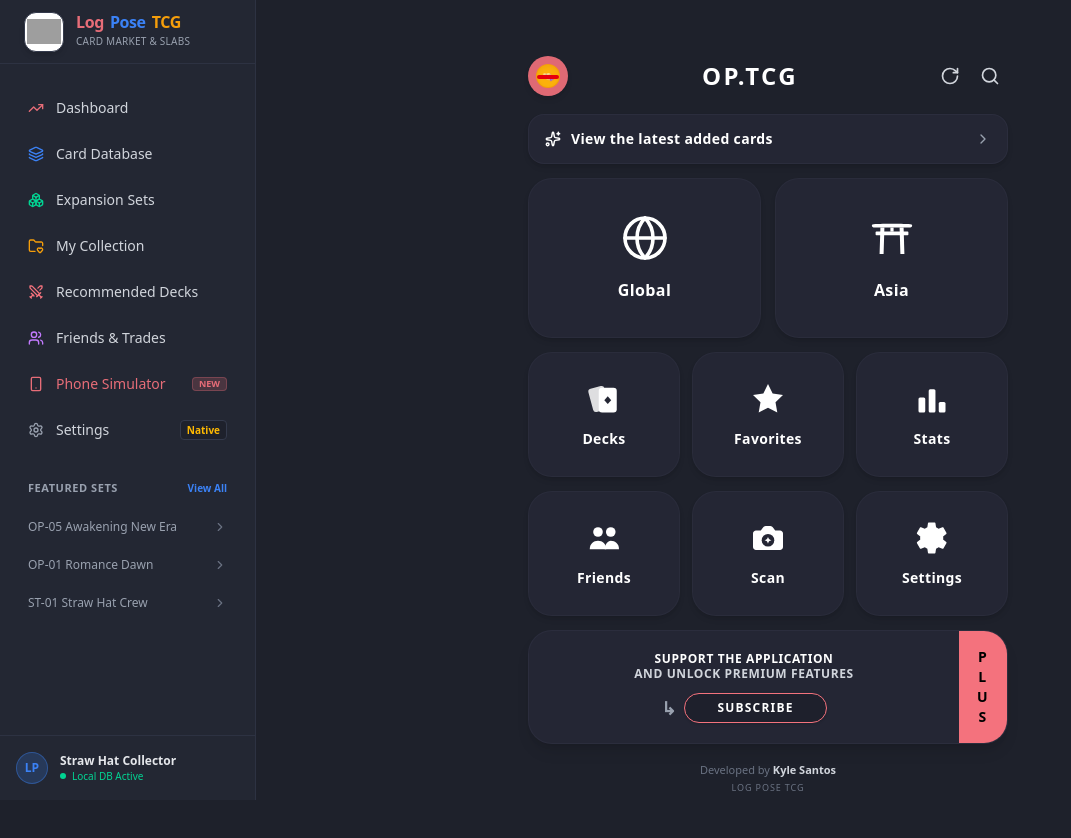
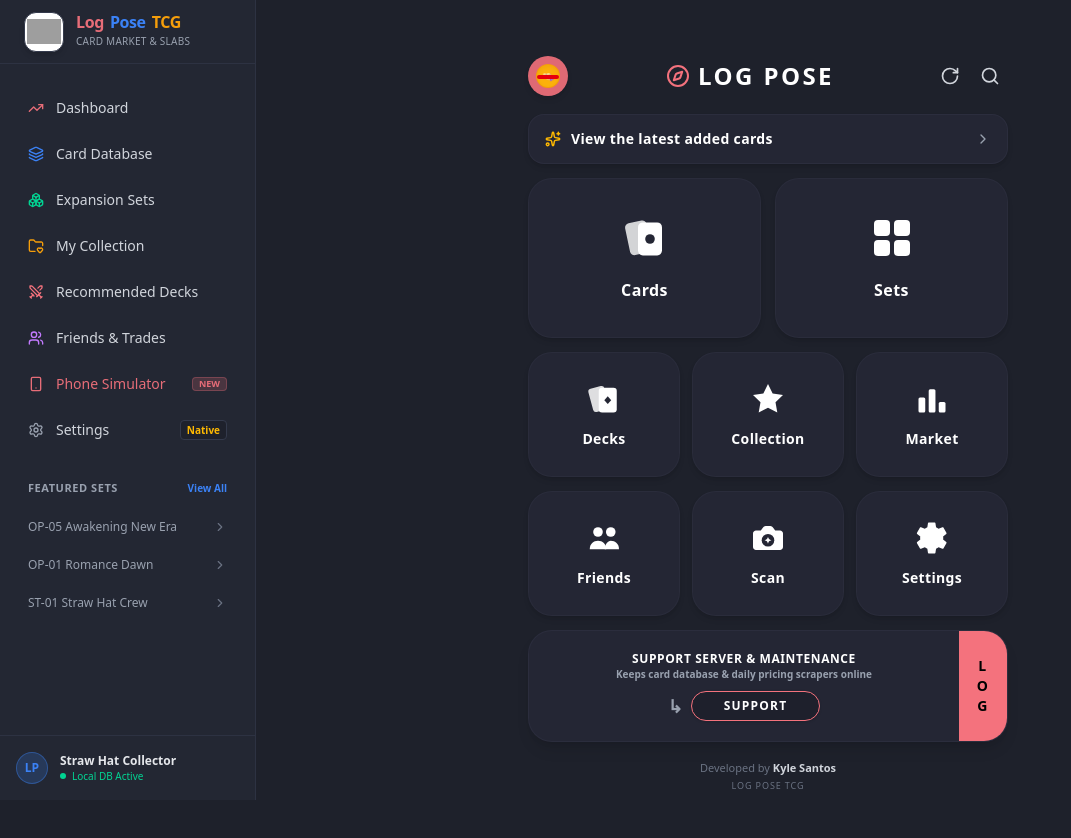
Before and after one commit to kylesantos0411/log-pose-tcg, a Next.js app: page / in a window 1280 px wide. Shown: the top 838 px of the page, without its empty margins (0-1071 px from the left). Built offline with nearby package versions, Linux system fonts and the light colour scheme; no server answers; the database is empty; grey boxes are pictures that could not be loaded.

Commit message:
fix(brand): restore authentic LOG POSE brand, icons, and app features (Cards, Sets, Decks, Collection, Market, Friends, Scan, Settings, Support)

```diff
--- a/src/components/CleanHomeView.tsx
+++ b/src/components/CleanHomeView.tsx
@@ -10,7 +10,7 @@
   ChevronRight,
   Settings as SettingsIcon,
   X,
-  Globe,
+  Compass,
   Camera,
   Layers,
 } from 'lucide-react';
@@ -29,23 +29,47 @@
 }
 
 /* =========================================================================
-   CUSTOM CLEAN SVG ICONS MATCHING USER REFERENCE SCREENSHOT
+   CUSTOM CLEAN SVG ICONS (Minimalist, Bold White, Clean Lines)
    ========================================================================= */
 
-// Japanese Torii Gate Icon for "Asia"
-function ToriiGateIcon({ className = "w-10 h-10" }: { className?: string }) {
+// Trading Cards Stack Icon for "Cards"
+function CardsCatalogIcon({ className = "w-10 h-10" }: { className?: string }) {
+  return (
+    <svg viewBox="0 0 24 24" fill="none" className={className}>
+      {/* Back card slightly tilted */}
+      <rect
+        x="3.2"
+        y="3.8"
+        width="11"
+        height="16.2"
+        rx="2.2"
+        transform="rotate(-12 8.7 12)"
+        fill="currentColor"
+        opacity="0.8"
+      />
+      {/* Front card */}
+      <rect
+        x="8.5"
+        y="4.2"
+        width="12"
+        height="16.5"
+        rx="2.4"
+        fill="currentColor"
+      />
+      {/* Subtle center emblem */}
+      <circle cx="14.5" cy="12.5" r="2.4" fill="#242634" />
+    </svg>
+  );
+}
+
+// 4-Quadrant Booster Packs / Sets Grid Icon for "Sets"
+function SetsGridIcon({ className = "w-10 h-10" }: { className?: string }) {
   return (
     <svg viewBox="0 0 24 24" fill="currentColor" className={className}>
-      {/* Top curved lintel (Kasagi & Shimaki) */}
-      <path d="M2.2 5.2 C5 4.8, 19 4.8, 21.8 5.2 C22.4 5.5, 22 6.6, 21.2 6.8 L2.8 6.8 C2 6.6, 1.6 5.5, 2.2 5.2 Z" />
-      {/* Secondary horizontal beam (Nuki) */}
-      <rect x="3.8" y="8.8" width="16.4" height="1.8" rx="0.4" />
-      {/* Left Pillar (Hashira) */}
-      <polygon points="6.2,6.8 8.2,6.8 7.8,20 5.8,20" />
-      {/* Right Pillar (Hashira) */}
-      <polygon points="15.8,6.8 17.8,6.8 18.2,20 16.2,20" />
-      {/* Center strut (Gakuzuka) */}
-      <rect x="11.2" y="6.8" width="1.6" height="2" />
+      <rect x="3" y="3" width="8" height="8" rx="2" />
+      <rect x="13" y="3" width="8" height="8" rx="2" />
+      <rect x="3" y="13" width="8" height="8" rx="2" />
+      <rect x="13" y="13" width="8" height="8" rx="2" />
     </svg>
   );
 }
@@ -54,7 +78,6 @@
 function CardsDeckIcon({ className = "w-10 h-10" }: { className?: string }) {
   return (
     <svg viewBox="0 0 24 24" fill="none" className={className}>
-      {/* Back card tilted */}
       <rect
         x="3"
         y="4"
@@ -65,7 +88,6 @@
         fill="currentColor"
         opacity="0.85"
       />
-      {/* Front card upright */}
       <rect
         x="8.5"
         y="4.5"
@@ -74,7 +96,6 @@
         rx="2.2"
         fill="currentColor"
       />
-      {/* Diamond emblem in center */}
       <polygon
         points="14.5,10.2 16.8,12.8 14.5,15.4 12.2,12.8"
         fill="#242634"
@@ -83,7 +104,7 @@
   );
 }
 
-// Solid 5-pointed Star for "Favorites" (Collection)
+// Solid 5-pointed Star for "Favorites / Collection"
 function StarFavoriteIcon({ className = "w-10 h-10" }: { className?: string }) {
   return (
     <svg viewBox="0 0 24 24" fill="currentColor" className={className}>
@@ -92,7 +113,7 @@
   );
 }
 
-// 3-Bar Chart Icon for "Stats" (Market / Prices)
+// 3-Bar Chart Icon for "Market / Stats"
 function StatsChartIcon({ className = "w-10 h-10" }: { className?: string }) {
   return (
     <svg viewBox="0 0 24 24" fill="currentColor" className={className}>
@@ -107,10 +128,8 @@
 function FriendsCommunityIcon({ className = "w-10 h-10" }: { className?: string }) {
   return (
     <svg viewBox="0 0 24 24" fill="currentColor" className={className}>
-      {/* Left person */}
       <circle cx="8" cy="8" r="3.2" />
       <path d="M2.5 19.5 C2.5 15.8 5 13.8 8 13.8 C11 13.8 13.5 15.8 13.5 19.5 Z" />
-      {/* Right person */}
       <circle cx="16.5" cy="8" r="3.2" />
       <path d="M12.5 19.5 C12.5 16.5 14.5 13.8 16.5 13.8 C19.5 13.8 22 15.8 22 19.5 Z" />
     </svg>
@@ -122,9 +141,7 @@
   return (
     <svg viewBox="0 0 24 24" fill="currentColor" className={className}>
       <path d="M4 7 C2.9 7 2 7.9 2 9 L2 18 C2 19.1 2.9 20 4 20 L20 20 C21.1 20 22 19.1 22 18 L22 9 C22 7.9 21.1 7 20 7 L16.8 7 L15.3 5 C15 4.5 14.3 4 13.6 4 L10.4 4 C9.7 4 9 4.5 8.7 5 L7.2 7 Z" />
-      {/* Inner lens cutout */}
       <circle cx="12" cy="13.5" r="4.2" fill="#242634" />
-      {/* 4-point sparkle */}
       <path
         d="M12 11.2 C12.2 12.5, 13 13.3, 14.3 13.5 C13 13.7, 12.2 14.5, 12 15.8 C11.8 14.5, 11 13.7, 9.7 13.5 C11 13.3, 11.8 12.5, 12 11.2 Z"
         fill="white"
@@ -197,7 +214,7 @@
   return (
     <div className="w-full max-w-md sm:max-w-lg mx-auto py-2 sm:py-5 px-3 sm:px-4 space-y-3.5 select-none font-sans">
       {/* =========================================================================
-          1. MINIMALIST TOP HEADER (Matching Reference: Avatar Left, OP.TCG Center, Reload & Search Right)
+          1. MINIMALIST TOP HEADER (Avatar Left, LOG POSE Center, Reload & Search Right)
          ========================================================================= */}
       <div className="flex items-center justify-between pt-1 pb-1">
         {/* Left: Circular Straw Hat / Account Button */}
@@ -222,10 +239,11 @@
           )}
         </button>
 
-        {/* Center: Clean Bold Brand Title "OP.TCG" */}
-        <Link href="/" className="hover:opacity-90 transition">
+        {/* Center: Authentic LOG POSE Title with Compass Needle */}
+        <Link href="/" className="flex items-center gap-2 hover:opacity-90 transition">
+          <Compass className="w-5 h-5 sm:w-6 sm:h-6 text-[#f4727d]" />
           <h1 className="text-xl sm:text-2xl font-black text-white tracking-widest uppercase">
-            OP.TCG
+            LOG POSE
           </h1>
         </Link>
 
@@ -286,7 +304,7 @@
       )}
 
       {/* =========================================================================
-          2. SLIM BANNER: "View the latest added cards"
+          2. SLIM BANNER: "View latest cards (OP-17 & OP-18)"
          ========================================================================= */}
       <button
         type="button"
@@ -294,7 +312,7 @@
         className="w-full rounded-2xl bg-[#242634] hover:bg-[#2b2e40] border border-[#323547]/50 px-4 py-3 sm:py-3.5 flex items-center justify-between transition-all duration-200 shadow-md hover:scale-[1.01] active:scale-[0.99] cursor-pointer text-left group"
       >
         <div className="flex items-center gap-2.5">
-          <Sparkles className="w-4 h-4 text-white stroke-[2.2] group-hover:scale-110 transition-transform" />
+          <Sparkles className="w-4 h-4 text-amber-400 stroke-[2.2] group-hover:scale-110 transition-transform" />
           <span className="text-xs sm:text-sm font-bold text-white tracking-wide">
             View the latest added cards
           </span>
@@ -303,41 +321,41 @@
       </button>
 
       {/* =========================================================================
-          3. CLEAN FEATURE TILES GRID (Matching Reference: Big White Icons + Clean Labels)
+          3. CLEAN FEATURE TILES GRID (Big Bold White Icons + Simple Labels)
          ========================================================================= */}
 
-      {/* Row 1: 2 Large Cards (Global & Asia) */}
+      {/* Row 1: 2 Large Cards (Cards & Sets) */}
       <div className="grid grid-cols-2 gap-3 sm:gap-3.5">
-        {/* Global (All Cards / English & International) */}
+        {/* Cards (All Cards Catalog & Search) */}
         <Link
           href="/cards"
           className="group rounded-3xl bg-[#242634] hover:bg-[#2b2e40] border border-[#323547]/40 p-5 sm:p-6 flex flex-col items-center justify-center gap-4 transition-all duration-200 shadow-md hover:scale-[1.02] active:scale-[0.98] cursor-pointer min-h-[140px] sm:min-h-[160px]"
         >
           <div className="text-white group-hover:scale-110 transition-transform duration-200">
-            <Globe className="w-10 h-10 sm:w-12 sm:h-12 stroke-[1.8]" />
+            <CardsCatalogIcon className="w-10 h-10 sm:w-12 sm:h-12" />
           </div>
           <span className="text-sm sm:text-base font-bold text-white tracking-wide">
-            Global
+            Cards
           </span>
         </Link>
 
-        {/* Asia (Japanese Print Cards & Yuyu-tei Japanese Store Prices) */}
+        {/* Sets (All Booster Packs & Starter Decks) */}
         <Link
-          href="/cards?lang=jp"
+          href="/sets"
           className="group rounded-3xl bg-[#242634] hover:bg-[#2b2e40] border border-[#323547]/40 p-5 sm:p-6 flex flex-col items-center justify-center gap-4 transition-all duration-200 shadow-md hover:scale-[1.02] active:scale-[0.98] cursor-pointer min-h-[140px] sm:min-h-[160px]"
         >
           <div className="text-white group-hover:scale-110 transition-transform duration-200">
-            <ToriiGateIcon className="w-10 h-10 sm:w-12 sm:h-12" />
+            <SetsGridIcon className="w-10 h-10 sm:w-12 sm:h-12" />
           </div>
           <span className="text-sm sm:text-base font-bold text-white tracking-wide">
-            Asia
+            Sets
           </span>
         </Link>
       </div>
 
-      {/* Row 2: 3 Cards (Decks, Favorites, Stats) */}
+      {/* Row 2: 3 Cards (Decks, Collection, Market) */}
       <div className="grid grid-cols-3 gap-2.5 sm:gap-3">
-        {/* Decks */}
+        {/* Decks (Deck Builder & Meta Decks) */}
         <Link
           href="/decks"
           className="group rounded-2xl sm:rounded-3xl bg-[#242634] hover:bg-[#2b2e40] border border-[#323547]/40 p-3.5 sm:p-4 flex flex-col items-center justify-center gap-3 transition-all duration-200 shadow-md hover:scale-[1.02] active:scale-[0.98] cursor-pointer min-h-[110px] sm:min-h-[125px]"
@@ -350,7 +368,7 @@
           </span>
         </Link>
 
-        {/* Favorites (User's Collection / Saved Cards) */}
+        {/* Collection (My Binder & Saved Cards) */}
         <Link
           href="/collection"
           className="group rounded-2xl sm:rounded-3xl bg-[#242634] hover:bg-[#2b2e40] border border-[#323547]/40 p-3.5 sm:p-4 flex flex-col items-center justify-center gap-3 transition-all duration-200 shadow-md hover:scale-[1.02] active:scale-[0.98] cursor-pointer min-h-[110px] sm:min-h-[125px]"
@@ -359,11 +377,11 @@
             <StarFavoriteIcon className="w-8 h-8 sm:w-9 sm:h-9" />
           </div>
           <span className="text-xs sm:text-sm font-bold text-white tracking-wide">
-            Favorites
+            Collection
           </span>
         </Link>
 
-        {/* Stats (Market Prices & Chase Cards) */}
+        {/* Market (Price Trends & Top Valued Cards) */}
         <Link
           href="/cards?sort=price_desc"
           className="group rounded-2xl sm:rounded-3xl bg-[#242634] hover:bg-[#2b2e40] border border-[#323547]/40 p-3.5 sm:p-4 flex flex-col items-center justify-center gap-3 transition-all duration-200 shadow-md hover:scale-[1.02] active:scale-[0.98] cursor-pointer min-h-[110px] sm:min-h-[125px]"
@@ -372,14 +390,14 @@
             <StatsChartIcon className="w-8 h-8 sm:w-9 sm:h-9" />
           </div>
           <span className="text-xs sm:text-sm font-bold text-white tracking-wide">
-            Stats
+            Market
           </span>
         </Link>
       </div>
 
       {/* Row 3: 3 Cards (Friends, Scan, Settings) */}
       <div className="grid grid-cols-3 gap-2.5 sm:gap-3">
-        {/* Friends */}
+        {/* Friends (Trading & Community) */}
         <Link
           href="/friends"
           className="group rounded-2xl sm:rounded-3xl bg-[#242634] hover:bg-[#2b2e40] border border-[#323547]/40 p-3.5 sm:p-4 flex flex-col items-center justify-center gap-3 transition-all duration-200 shadow-md hover:scale-[1.02] active:scale-[0.98] cursor-pointer min-h-[110px] sm:min-h-[125px]"
@@ -392,10 +410,9 @@
           </span>
         </Link>
 
-        {/* Scan */}
-        <button
-          type="button"
-          onClick={() => setShowScannerModal(true)}
+        {/* Scan (Camera Card Scanner) */}
+        <Link
+          href="/scanner"
           className="group rounded-2xl sm:rounded-3xl bg-[#242634] hover:bg-[#2b2e40] border border-[#323547]/40 p-3.5 sm:p-4 flex flex-col items-center justify-center gap-3 transition-all duration-200 shadow-md hover:scale-[1.02] active:scale-[0.98] cursor-pointer min-h-[110px] sm:min-h-[125px]"
         >
           <div className="text-white group-hover:scale-110 transition-transform duration-200">
@@ -404,9 +421,9 @@
           <span className="text-xs sm:text-sm font-bold text-white tracking-wide">
             Scan
           </span>
-        </button>
+        </Link>
 
-        {/* Settings */}
+        {/* Settings (Preferences, Currencies USD/JPY/EUR) */}
         <button
           type="button"
           onClick={openSettings}
@@ -422,40 +439,38 @@
       </div>
 
       {/* =========================================================================
-          4. BOTTOM SUPPORT / SUBSCRIBE BANNER (With Pink/Salmon PLUS Vertical Tab)
+          4. BOTTOM SUPPORT BANNER (Authentic Log Pose Server Support)
          ========================================================================= */}
       <div
         onClick={() => setShowSupportModal(true)}
         className="relative rounded-2xl sm:rounded-3xl bg-[#242634] hover:bg-[#2a2c3d] border border-[#323547]/50 overflow-hidden flex items-stretch transition-all duration-200 shadow-lg cursor-pointer group"
       >
         {/* Main Content Area */}
-        <div className="flex-1 p-4 sm:p-5 flex flex-col items-center justify-center text-center space-y-2.5">
+        <div className="flex-1 p-4 sm:p-5 flex flex-col items-center justify-center text-center space-y-2">
           <p className="text-[11px] sm:text-xs font-black tracking-wider text-white uppercase leading-tight max-w-[280px]">
-            SUPPORT THE APPLICATION
+            SUPPORT SERVER &amp; MAINTENANCE
             <br />
-            <span className="text-gray-300 font-extrabold">
-              AND UNLOCK PREMIUM FEATURES
+            <span className="text-gray-400 font-semibold text-[10px] tracking-normal normal-case">
+              Keeps card database &amp; daily pricing scrapers online
             </span>
           </p>
 
           <div className="flex items-center gap-2 pt-0.5">
-            {/* Curved arrow pointing down to the button */}
             <span className="text-gray-400 text-lg font-bold select-none leading-none">
               ↳
             </span>
 
             <span className="px-6 sm:px-8 py-1.5 rounded-full border border-[#f4727d] bg-[#1e202c] text-white font-extrabold text-[11px] sm:text-xs tracking-widest uppercase group-hover:bg-[#f4727d] group-hover:text-white transition duration-200 shadow-sm">
-              SUBSCRIBE
+              SUPPORT
             </span>
           </div>
         </div>
 
-        {/* Right Vertical PLUS Tab */}
+        {/* Right Vertical Accent Tab */}
         <div className="w-10 sm:w-12 bg-[#f4727d] flex flex-col items-center justify-center py-2 px-1 text-black font-black text-xs sm:text-sm tracking-widest select-none flex-shrink-0">
-          <span>P</span>
           <span>L</span>
-          <span>U</span>
-          <span>S</span>
+          <span>O</span>
+          <span>G</span>
         </div>
       </div>
 
```
Also changed, not shown: scripts/snap-clean-theme.js (+4 -4 lines).
